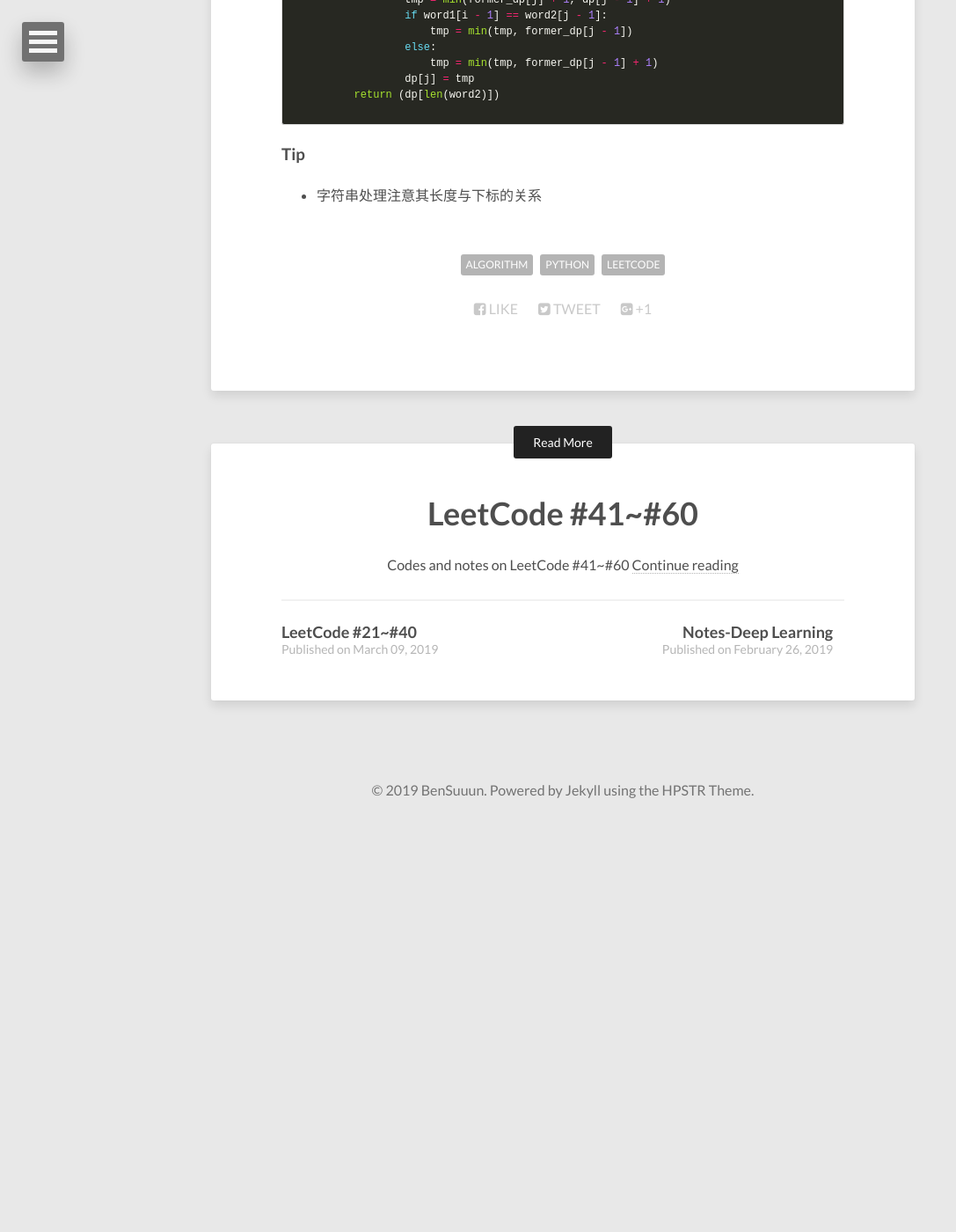
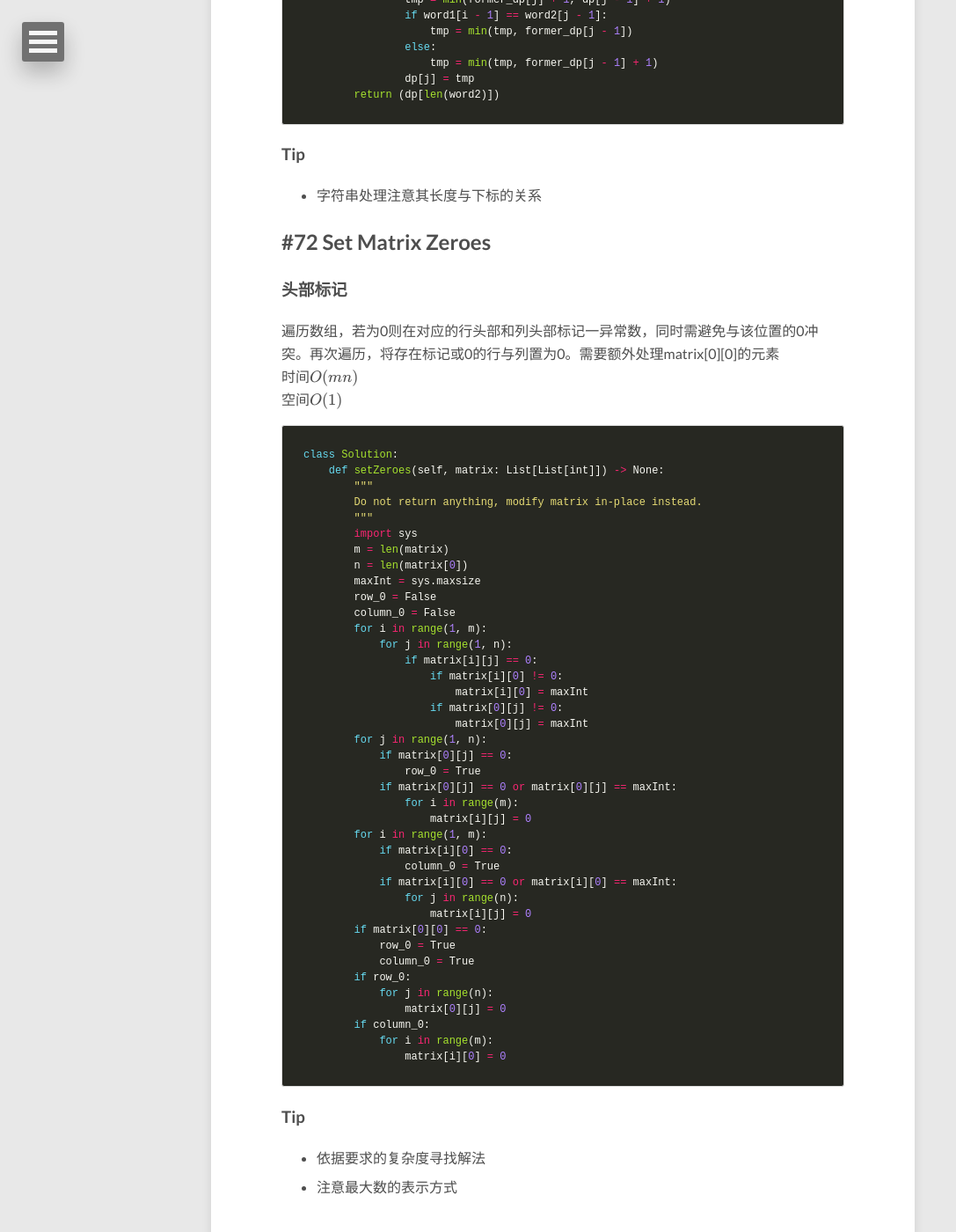
Before and after one commit to Wangbin-Sun/wangbin-sun.github.io, a Jekyll site: the page built from _posts/2019-04-18-leetcode-61-to-80.md, in a window 1280 px wide and 1400 px high, scrolled down 9258 px. Shown: the whole window at 88% size, without its empty margins (0-1087 px from the left). Built offline with Jekyll 4.4.1, drawn with Linux system fonts in a browser that asks for light colours; nearby versions of some CDN libraries; formulas are drawn with MathJax 3; before the commit the page ends 10197 px from its top, so only the background shows below that.

Commit message:
Update Leetcode to #73, Back from May Holiday

````diff
--- a/_posts/2019-04-18-leetcode-61-to-80.md
+++ b/_posts/2019-04-18-leetcode-61-to-80.md
@@ -398,3 +398,55 @@ class Solution:
 
 ### Tip
 * 字符串处理注意其长度与下标的关系
+
+## #72 Set Matrix Zeroes
+
+### 头部标记
+遍历数组，若为0则在对应的行头部和列头部标记一异常数，同时需避免与该位置的0冲突。再次遍历，将存在标记或0的行与列置为0。需要额外处理matrix[0][0]的元素
+时间$O(mn)$
+空间$O(1)$
+```python
+class Solution:
+    def setZeroes(self, matrix: List[List[int]]) -> None:
+        """
+        Do not return anything, modify matrix in-place instead.
+        """
+        import sys
+        m = len(matrix)
+        n = len(matrix[0])
+        maxInt = sys.maxsize
+        row_0 = False
+        column_0 = False
+        for i in range(1, m):
+            for j in range(1, n):
+                if matrix[i][j] == 0:
+                    if matrix[i][0] != 0:
+                        matrix[i][0] = maxInt
+                    if matrix[0][j] != 0:
+                        matrix[0][j] = maxInt
+        for j in range(1, n):
+            if matrix[0][j] == 0:
+                row_0 = True
+            if matrix[0][j] == 0 or matrix[0][j] == maxInt:
+                for i in range(m):
+                    matrix[i][j] = 0
+        for i in range(1, m):
+            if matrix[i][0] == 0:
+                column_0 = True
+            if matrix[i][0] == 0 or matrix[i][0] == maxInt:
+                for j in range(n):
+                    matrix[i][j] = 0
+        if matrix[0][0] == 0:
+            row_0 = True
+            column_0 = True
+        if row_0:
+            for j in range(n):
+                matrix[0][j] = 0
+        if column_0:
+            for i in range(m):
+                matrix[i][0] = 0
+```
+
+### Tip
+* 依据要求的复杂度寻找解法
+* 注意最大数的表示方式
````
